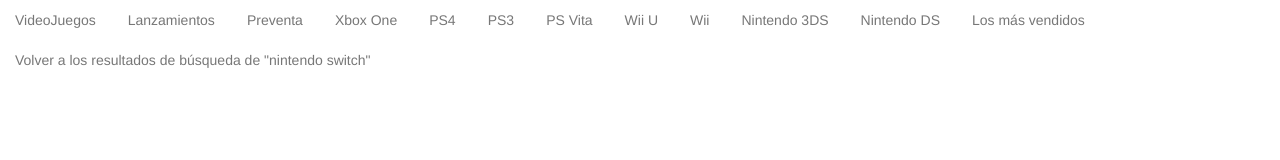
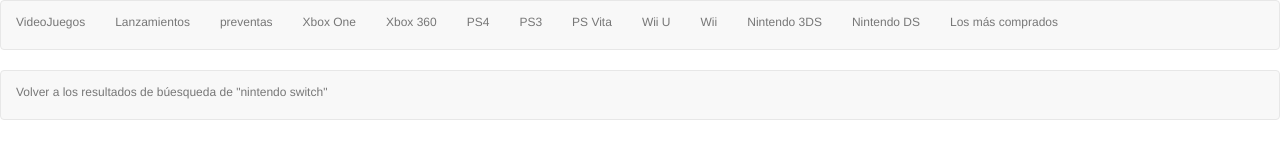
Before and after one commit to NohemiBarrera/Amazon, a plain HTML site: page detalle.html in a window 1280 px wide. Drawn offline with Linux system fonts and the light colour scheme.

Commit message:
corregí nav

```diff
--- a/detalle.html
+++ b/detalle.html
@@ -8,24 +8,34 @@
 </head>
 <body>
 
-    <ul class="nav nav-pills">
-      <li role="presentation" class="disabled"><a href="#">VideoJuegos</a></li>
-      <li role="presentation" class="disabled"><a href="#">Lanzamientos</a></li>
-      <li role="presentation" class="disabled"><a href="#">Preventa</a></li>
-      <li role="presentation" class="disabled"><a href="#">Xbox One</a></li>
-      <li role="presentation" class="disabled"><a href="#">PS4</a></li>
-      <li role="presentation" class="disabled"><a href="#">PS3</a></li>
-      <li role="presentation" class="disabled"><a href="#">PS Vita</a></li>
-      <li role="presentation" class="disabled"><a href="#">Wii U</a></li>
-      <li role="presentation" class="disabled"><a href="#">Wii</a></li>
-      <li role="presentation" class="disabled"><a href="#">Nintendo 3DS</a></li>
-      <li role="presentation" class="disabled"><a href="#">Nintendo DS</a></li>
-      <li role="presentation" class="disabled"><a href="#">Los más vendidos</a></li>
-    </ul>
+   <nav class="navbar navbar-default">
+        <div class="row">
+          <div class="col-md-12">
+           <h6 class="navbar-text">VideoJuegos</h6>
+           <h6 class="navbar-text">Lanzamientos</h6>
+           <h6 class="navbar-text">preventas</h6>
+           <h6 class="navbar-text">Xbox One</h6>
+           <h6 class="navbar-text">Xbox 360</h6>
+           <h6 class="navbar-text">PS4</h6>
+           <h6 class="navbar-text">PS3</h6>
+           <h6 class="navbar-text">PS Vita</h6>
+           <h6 class="navbar-text">Wii U</h6>
+           <h6 class="navbar-text">Wii</h6>
+           <h6 class="navbar-text">Nintendo 3DS</h6>
+           <h6 class="navbar-text">Nintendo DS</h6>
+           <h6 class="navbar-text">Los más comprados</h6>
+      </div>
+     </div>
+  </nav>
 
-    <ul class="nav nav-pills">
-      <li role="presentation" class="disabled "><a href="#"> Volver a los resultados de búsqueda de "nintendo switch"</a></li>
-    </ul>
+    <!--mini nav de volver a resultados-->
+    <div class="navbar navbar-default">
+      <div class="row">
+          <div class="col-md-12">
+           <h6 class="navbar-text"> Volver a los resultados de búesqueda de "nintendo switch"</h6>
+        </div>
+    </div>
+    </div>
 
 
 </body>
```
